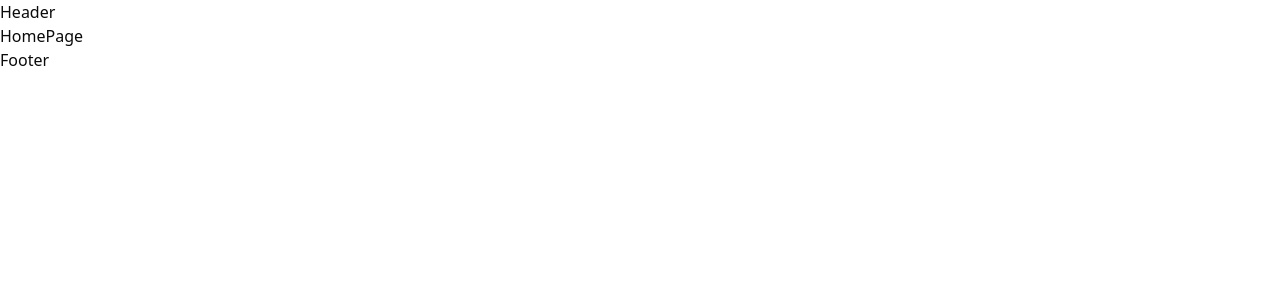
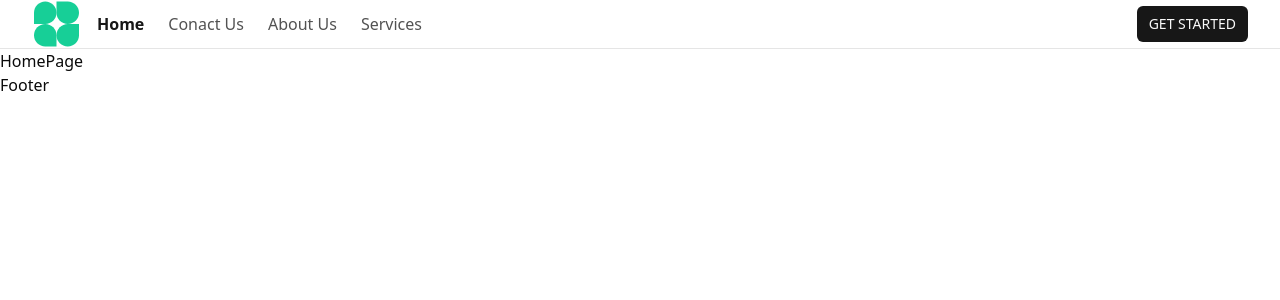
Before and after one commit to amitbadiger-coder/ai_mock_interview, a React (Vite) app: page / in a window 1280 px wide. Shown: the top 300 px of the page. Built offline with nearby package versions, Linux system fonts and the light colour scheme; no server answers.

Commit message:
changes: created header component  completed and toggle also

```diff
--- a/package.json
+++ b/package.json
@@ -11,6 +11,7 @@
   },
   "dependencies": {
     "@clerk/clerk-react": "^5.35.3",
+    "@radix-ui/react-dialog": "^1.1.14",
     "@radix-ui/react-slot": "^1.2.3",
     "class-variance-authority": "^0.7.1",
     "clsx": "^2.1.1",
--- a/src/components/Header.tsx
+++ b/src/components/Header.tsx
@@ -1,8 +1,59 @@
+import { useAuth } from "@clerk/clerk-react"
+import Container from "./Container";
+import { cn } from "@/lib/utils";
+import LogoContainer from "./LogoContainer";
+import NavigationRoute from "./Routes/NavigationRoute";
+import { NavLink } from "react-router-dom";
+import ProfileContainer from "./ProfileContainer";
+import ToggleContainer from "./ToggleContainer";
 
 
 const Header = () => {
+  const {userId}=useAuth();
   return (
-    <div>Header</div>
+    <header
+    className={cn(
+      "w-full border-b duration-150 transition-all ease-in-out"
+    )}
+    >
+      <Container>
+        <div className="flex items-center gap-4 w-full">
+          {/* logo sections */}
+          <LogoContainer/>
+
+          {/* navigation rooots */}
+          <nav className="hidden md:flex items-center gap-3">
+
+          <NavigationRoute/>
+          {
+            userId && (
+              <NavLink
+
+      to={"/generate"}
+      className={({isActive})=>
+      cn(
+        "text-base text-neutral-600",
+        isActive && "text-neutral-900 font-semibold"
+      )
+      }
+      >
+       Take an Interview
+      </NavLink>
+            )
+          }
+          </nav>
+
+          <div className="ml-auto flex items-center gap-6">
+            {/* profile section */}
+             <ProfileContainer/>
+            {/* mobile toggle section */}
+            <ToggleContainer/>
+
+          </div>
+
+        </div>
+      </Container>
+    </header>
   )
 }
 
--- /dev/null
+++ b/src/components/LogoContainer.tsx
@@ -0,0 +1,12 @@
+import { Link } from "react-router-dom"
+
+
+const LogoContainer = () => {
+  return (
+    <Link to={"/"}>
+        <img src="/assets/svg/logo.svg" alt="logo" className="min-w-10 min-h-10 object-contain"></img>
+    </Link>
+  )
+}
+
+export default LogoContainer
--- /dev/null
+++ b/src/components/ProfileContainer.tsx
@@ -0,0 +1,32 @@
+import { useAuth, UserButton } from "@clerk/clerk-react"
+import { Loader } from "lucide-react";
+import { Button } from "./ui/button";
+import { Link } from "react-router-dom";
+
+
+const ProfileContainer = () => {
+    const {isLoaded,isSignedIn}=useAuth();
+    if(!isLoaded){
+        return(
+            <div className="flex items-center">
+                <Loader className="min-w-4 min-h-4 animate-spin text-enerald-500"></Loader>
+            </div>
+        )
+    }
+  return (
+    <div>
+
+        {
+            isSignedIn? (
+                <UserButton afterSignOutUrl="/"></UserButton>
+            ):(
+                <Link to={"/signin"}>
+                <Button size={"sm"}>GET STARTED</Button>
+                </Link>
+            )
+        }
+    </div>
+  )
+}
+
+export default ProfileContainer
--- /dev/null
+++ b/src/components/Routes/NavigationRoute.tsx
@@ -0,0 +1,30 @@
+import { MainRoutes } from "@/lib/helpers";
+import { cn } from "@/lib/utils";
+import { NavLink } from "react-router-dom";
+
+interface navigationRouteProp{
+    isMobile?:boolean;
+}
+
+const NavigationRoute = ({isMobile = false}:navigationRouteProp) => {
+  return (
+   <ul className={cn("flex items-center gap-6" , isMobile && "items-start flex-col gap-8")}>
+    {MainRoutes.map((route)=>(
+      <NavLink
+      key={route.href}
+      to={route.href}
+      className={({isActive})=>
+      cn(
+        "text-base text-neutral-600",
+        isActive && "text-neutral-900 font-semibold"
+      )
+      }
+      >
+       {route.label}
+      </NavLink>
+    ))}
+   </ul>
+  )
+}
+
+export default NavigationRoute
--- /dev/null
+++ b/src/components/ToggleContainer.tsx
@@ -0,0 +1,49 @@
+import {
+  Sheet,
+  SheetContent,
+  SheetHeader,
+  SheetTitle,
+  SheetTrigger,
+} from "@/components/ui/sheet"
+import { Menu } from "lucide-react"
+import NavigationRoute from "./Routes/NavigationRoute"
+import { NavLink } from "react-router-dom"
+import { cn } from "@/lib/utils"
+import { useAuth } from "@clerk/clerk-react"
+
+const ToggleContainer = () => {
+     const {userId}=useAuth();
+  return (
+    <Sheet>
+  <SheetTrigger className="block md:hidden">
+    <Menu/>
+  </SheetTrigger>
+  <SheetContent>
+    <SheetHeader>
+      <SheetTitle></SheetTitle>
+       <NavigationRoute/>
+         <nav className="gap-6 flex flex-col items-start">
+             {
+            userId && (
+              <NavLink
+
+      to={"/generate"}
+      className={({isActive})=>
+      cn(
+        "text-base text-neutral-600",
+        isActive && "text-neutral-900 font-semibold"
+      )
+      }
+      >
+       Take an Interview
+      </NavLink>
+            )
+          }
+         </nav>
+    </SheetHeader>
+  </SheetContent>
+</Sheet>
+  )
+}
+
+export default ToggleContainer
--- /dev/null
+++ b/src/components/ui/sheet.tsx
@@ -0,0 +1,138 @@
+import * as React from "react"
+import * as SheetPrimitive from "@radix-ui/react-dialog"
+import { cva, type VariantProps } from "class-variance-authority"
+import { X } from "lucide-react"
+
+import { cn } from "@/lib/utils"
+
+const Sheet = SheetPrimitive.Root
+
+const SheetTrigger = SheetPrimitive.Trigger
+
+const SheetClose = SheetPrimitive.Close
+
+const SheetPortal = SheetPrimitive.Portal
+
+const SheetOverlay = React.forwardRef<
+  React.ElementRef<typeof SheetPrimitive.Overlay>,
+  React.ComponentPropsWithoutRef<typeof SheetPrimitive.Overlay>
+>(({ className, ...props }, ref) => (
+  <SheetPrimitive.Overlay
+    className={cn(
+      "fixed inset-0 z-50 bg-black/80  data-[state=open]:animate-in data-[state=closed]:animate-out data-[state=closed]:fade-out-0 data-[state=open]:fade-in-0",
+      className
+    )}
+    {...props}
+    ref={ref}
+  />
+))
+SheetOverlay.displayName = SheetPrimitive.Overlay.displayName
+
+const sheetVariants = cva(
+  "fixed z-50 gap-4 bg-background p-6 shadow-lg transition ease-in-out data-[state=open]:animate-in data-[state=closed]:animate-out data-[state=closed]:duration-300 data-[state=open]:duration-500",
+  {
+    variants: {
+      side: {
+        top: "inset-x-0 top-0 border-b data-[state=closed]:slide-out-to-top data-[state=open]:slide-in-from-top",
+        bottom:
+          "inset-x-0 bottom-0 border-t data-[state=closed]:slide-out-to-bottom data-[state=open]:slide-in-from-bottom",
+        left: "inset-y-0 left-0 h-full w-3/4 border-r data-[state=closed]:slide-out-to-left data-[state=open]:slide-in-from-left sm:max-w-sm",
+        right:
+          "inset-y-0 right-0 h-full w-3/4  border-l data-[state=closed]:slide-out-to-right data-[state=open]:slide-in-from-right sm:max-w-sm",
+      },
+    },
+    defaultVariants: {
+      side: "right",
+    },
+  }
+)
+
+interface SheetContentProps
+  extends React.ComponentPropsWithoutRef<typeof SheetPrimitive.Content>,
+    VariantProps<typeof sheetVariants> {}
+
+const SheetContent = React.forwardRef<
+  React.ElementRef<typeof SheetPrimitive.Content>,
+  SheetContentProps
+>(({ side = "right", className, children, ...props }, ref) => (
+  <SheetPortal>
+    <SheetOverlay />
+    <SheetPrimitive.Content
+      ref={ref}
+      className={cn(sheetVariants({ side }), className)}
+      {...props}
+    >
+      {children}
+      <SheetPrimitive.Close className="absolute right-4 top-4 rounded-sm opacity-70 ring-offset-background transition-opacity hover:opacity-100 focus:outline-none focus:ring-2 focus:ring-ring focus:ring-offset-2 disabled:pointer-events-none data-[state=open]:bg-secondary">
+        <X className="h-4 w-4" />
+        <span className="sr-only">Close</span>
+      </SheetPrimitive.Close>
+    </SheetPrimitive.Content>
+  </SheetPortal>
+))
+SheetContent.displayName = SheetPrimitive.Content.displayName
+
+const SheetHeader = ({
+  className,
+  ...props
+}: React.HTMLAttributes<HTMLDivElement>) => (
+  <div
+    className={cn(
+      "flex flex-col space-y-2 text-center sm:text-left",
+      className
+    )}
+    {...props}
+  />
+)
+SheetHeader.displayName = "SheetHeader"
+
+const SheetFooter = ({
+  className,
+  ...props
+}: React.HTMLAttributes<HTMLDivElement>) => (
+  <div
+    className={cn(
+      "flex flex-col-reverse sm:flex-row sm:justify-end sm:space-x-2",
+      className
+    )}
+    {...props}
+  />
+)
+SheetFooter.displayName = "SheetFooter"
+
+const SheetTitle = React.forwardRef<
+  React.ElementRef<typeof SheetPrimitive.Title>,
+  React.ComponentPropsWithoutRef<typeof SheetPrimitive.Title>
+>(({ className, ...props }, ref) => (
+  <SheetPrimitive.Title
+    ref={ref}
+    className={cn("text-lg font-semibold text-foreground", className)}
+    {...props}
+  />
+))
+SheetTitle.displayName = SheetPrimitive.Title.displayName
+
+const SheetDescription = React.forwardRef<
+  React.ElementRef<typeof SheetPrimitive.Description>,
+  React.ComponentPropsWithoutRef<typeof SheetPrimitive.Description>
+>(({ className, ...props }, ref) => (
+  <SheetPrimitive.Description
+    ref={ref}
+    className={cn("text-sm text-muted-foreground", className)}
+    {...props}
+  />
+))
+SheetDescription.displayName = SheetPrimitive.Description.displayName
+
+export {
+  Sheet,
+  SheetPortal,
+  SheetOverlay,
+  SheetTrigger,
+  SheetClose,
+  SheetContent,
+  SheetHeader,
+  SheetFooter,
+  SheetTitle,
+  SheetDescription,
+}
--- /dev/null
+++ b/src/lib/helpers.ts
@@ -0,0 +1,20 @@
+
+
+export const MainRoutes=[
+    {
+        label:"Home",
+        href:"/",
+    },
+    {
+        label:"Conact Us",
+        href:"/contact",
+    },
+    {
+       label:"About Us",
+        href:"/about",
+    },
+    {
+       label:"Services",
+        href:"/services",
+    },
+];
```
Also changed, not shown: 1 other file (tests, documents, lock files or other folders).
